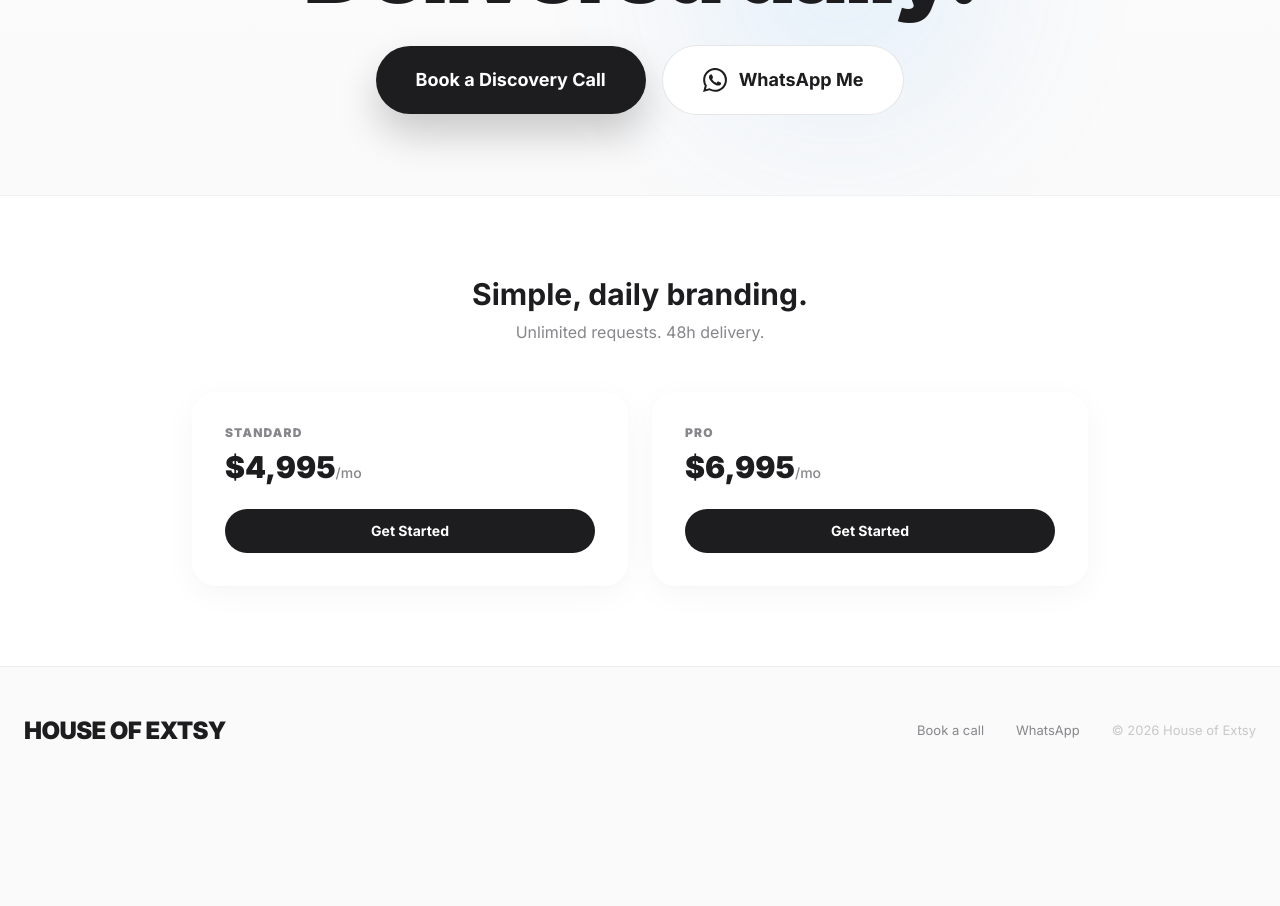
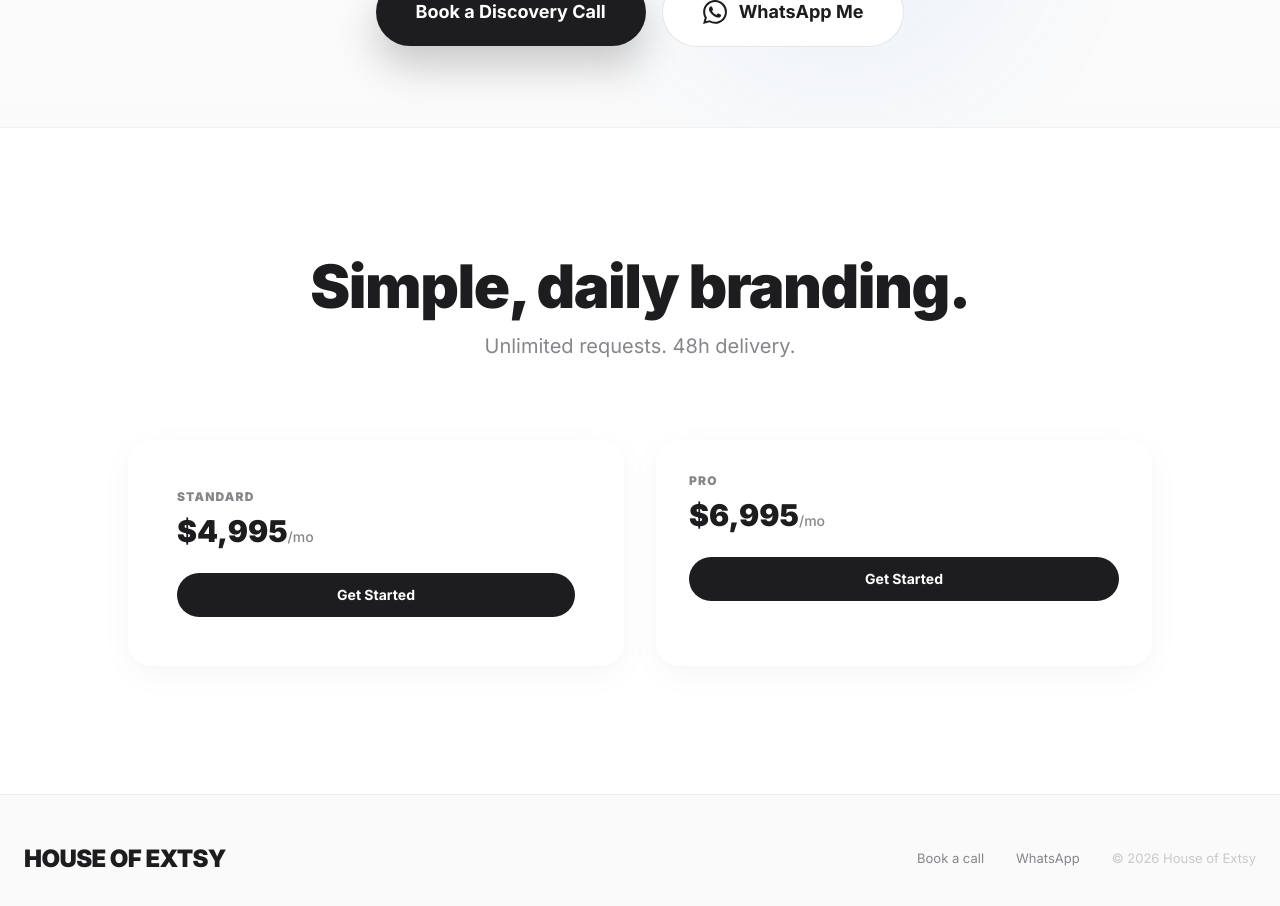
Before and after one commit to 0xmetamonkey/house-of-extsy, a Next.js app: page / in a window 1280 px wide. Shown: the part 1240-2146 px from the top of the page. Before the commit the page ends 2035 px from the top, so only its background shows below. Built offline with nearby package versions, Linux system fonts and the light colour scheme.

Commit message:
Hero polish: restore Calendly, scale image, fix gaps

```diff
--- a/src/app/page.tsx
+++ b/src/app/page.tsx
@@ -31,13 +31,13 @@ export default function Home() {
               alt="House of Extsy"
               width={1100}
               height={1100}
-              className="w-full max-w-[900px] h-auto mb-12"
+              className="w-full max-w-[800px] h-auto mb-16"
               priority
             />
           </FadeIn>
 
           <FadeIn delay={200}>
-            <h1 className="text-5xl md:text-8xl font-black mb-8 hero-text leading-[0.9] tracking-tight text-[#1d1d1f]">
+            <h1 className="text-5xl md:text-8xl font-black mb-12 hero-text leading-[0.9] tracking-tight text-[#1d1d1f]">
               Elite branding.<br />Delivered daily.
             </h1>
           </FadeIn>
@@ -53,7 +53,7 @@ export default function Home() {
               </Link>
 
               <Link
-                href="https://wa.me/918010470077"
+                href="https://api.whatsapp.com/send?phone=918010470077"
                 target="_blank"
                 className="w-full sm:w-auto px-10 py-5 bg-white border border-black/10 text-[#1d1d1f] rounded-full font-bold text-lg hover:bg-black/5 transition-all duration-500 flex items-center justify-center gap-3"
               >
@@ -68,15 +68,15 @@ export default function Home() {
       </section>
 
       {/* Pricing Section */}
-      <section id="pricing" className="py-20 px-6 bg-white border-t border-black/5">
-        <div className="max-w-4xl mx-auto">
+      <section id="pricing" className="py-32 px-6 bg-white border-t border-black/5">
+        <div className="max-w-5xl mx-auto">
           <FadeIn>
-            <div className="text-center mb-12">
-              <h2 className="text-3xl font-bold text-[#1d1d1f]">Simple, daily branding.</h2>
-              <p className="text-[#86868b] mt-2">Unlimited requests. 48h delivery.</p>
+            <div className="text-center mb-20">
+              <h2 className="text-4xl md:text-6xl font-black text-[#1d1d1f] tracking-tight">Simple, daily branding.</h2>
+              <p className="text-xl text-[#86868b] mt-4">Unlimited requests. 48h delivery.</p>
             </div>
-            <div className="grid grid-cols-1 md:grid-cols-2 gap-6">
-              <div className="glass-card p-8 bg-white/40 group hover:bg-[#1d1d1f] hover:text-white transition-all duration-500">
+            <div className="grid grid-cols-1 md:grid-cols-2 gap-8">
+              <div className="glass-card p-12 bg-white/40 group hover:bg-[#1d1d1f] hover:text-white transition-all duration-500 border-black/5">
                 <div className="text-xs font-black uppercase tracking-widest text-[#86868b] group-hover:text-white/60 mb-2">Standard</div>
                 <div className="text-3xl font-black text-[#1d1d1f] group-hover:text-white mb-6">$4,995<span className="text-sm font-medium text-[#86868b] group-hover:text-white/60">/mo</span></div>
                 <button className="w-full py-3 bg-[#1d1d1f] text-white group-hover:bg-white group-hover:text-black rounded-full font-bold text-sm transition-all">Get Started</button>
@@ -97,7 +97,7 @@ export default function Home() {
           <div className="text-2xl font-black tracking-tight uppercase text-[#1d1d1f]">House of Extsy</div>
           <div className="flex gap-8 text-[13px] text-[#86868b]">
             <Link href="https://calendly.com/houseofextsy/discovery" target="_blank" className="hover:text-[#1d1d1f] transition-colors">Book a call</Link>
-            <Link href="https://wa.me/918010470077" target="_blank" className="hover:text-[#1d1d1f] transition-colors">WhatsApp</Link>
+            <Link href="https://api.whatsapp.com/send?phone=918010470077" target="_blank" className="hover:text-[#1d1d1f] transition-colors">WhatsApp</Link>
             <span className="text-black/20">&copy; 2026 House of Extsy</span>
           </div>
         </div>
```
